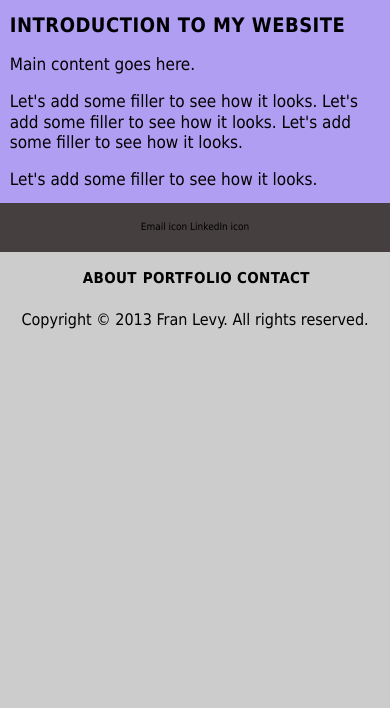
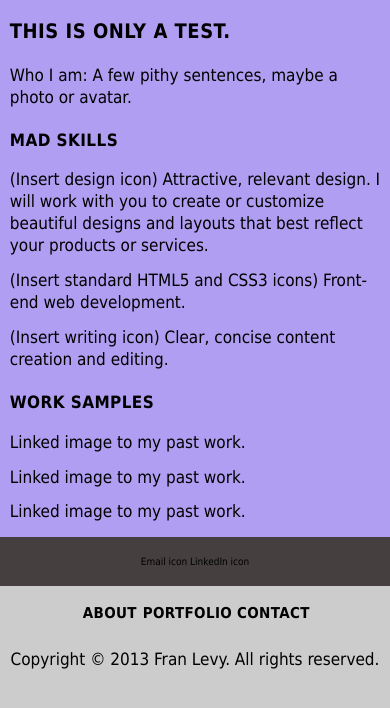
Before and after one commit to franlevy/franlevy, a PHP site: page / in a window 390 px wide. Shown: the part 57-765 px from the top of the page. Run offline with PHP 8.4, Linux system fonts and the light colour scheme; some libraries are stand-ins or nearby versions.

Commit message:
Changed the .small-bold-caps extend to a mixin, updated references to it throughout sass files. Fixed the jQuery controlling the navicon and slide-down main menu. The navicon and main menu now work properly at all screen sizes, with the main menu appearing without the navicon at larger screen sizes. Now, trying to make mobile devices recognize the proper screen size for my mobile design, instead of defaulting to a large screen size (zoomed out) on small devices like my phone.

```diff
--- a/index.html
+++ b/index.html
@@ -43,16 +43,34 @@
     <section>
       <div class='container'>
         <h2>
-          Introduction to my website
+          This is only a test.
         </h2>
         <p>
-          Main content goes here.
+          Who I am: A few pithy sentences, maybe a photo or avatar.
+        </p>
+        <h3>
+          Mad skills
+        </h3>
+        <p>
+          (Insert design icon) Attractive, relevant design. I will work with you to create or customize beautiful designs and layouts that best reflect your products or services.
         </p>
         <p>
-          Let's add some filler to see how it looks. Let's add some filler to see how it looks. Let's add some filler to see how it looks.
+          (Insert standard HTML5 and CSS3 icons) Front-end web development.
         </p>
         <p>
-          Let's add some filler to see how it looks.
+          (Insert writing icon) Clear, concise content creation and editing.
+        </p>
+        <h3>
+          Work Samples
+        </h3>
+        <p>
+          Linked image to my past work.
+        </p>
+        <p>
+          Linked image to my past work.
+        </p>
+        <p>
+          Linked image to my past work.
         </p>
       </div>
     </section>
--- a/javascript/script.js
+++ b/javascript/script.js
@@ -1,14 +1,31 @@
 /**** JAVASCRIPT ****/
 
-/* NAVICON JS */
-
-var navicon = ".navicon";
-
-var mainmenu = "#mainmenu";
+/* NAVICON FOR MOBILE MENU */
 
 $(document).ready(function() {
+
+    // Check browser window size to determine whether the main menu is hidden or visible
+    $(window).resize(function() {
+        // Add a set timeout to prevent resource hogging
+        myWinWidth(500);
+    });
+
+    function myWinWidth() {
+        var winWidth = $(window).width();
+        console.log(winWidth);
+            if(winWidth > 650){
+                     $("#mainmenu").show();
+            }
+        return false;
+    };
+
+    // Navicon and main menu variables and functions
+    var navicon = ".navicon";
+    var mainmenu = "#mainmenu";
+
     $("#mainmenu").hide();
+
     $(".navicon").click(function() {
-        $("#mainmenu").slideToggle("slow", 500);
+        $("#mainmenu").slideToggle("slow");
     });
 });
--- a/stylesheets/global.css
+++ b/stylesheets/global.css
@@ -37,8 +37,8 @@ a {
 p {
   font-size: 1.7em;
   font-weight: normal;
-  line-height: 1.2em;
-  padding-top: 1em; }
+  line-height: 1.3em;
+  padding-top: 0.75em; }
 
 h1 {
   font-family: Times, serif;
@@ -46,14 +46,22 @@ h1 {
   color: black; }
 
 h2 {
+  font-weight: bold;
   font-size: 2em;
-  line-height: 1.2em;
+  line-height: 2em;
   letter-spacing: 0.025em;
-  text-transform: uppercase; }
+  text-transform: uppercase;
+  padding-top: 0em; }
 
 h3 {
   color: black;
-  text-align: center; }
+  text-align: left;
+  font-weight: bold;
+  font-size: 1.7em;
+  line-height: 1.8em;
+  letter-spacing: 0.025em;
+  text-transform: uppercase;
+  padding-top: 1em; }
 
 h4 {
   font-family: Times, serif;
@@ -61,19 +69,11 @@ h4 {
   font-weight: normal;
   text-transform: capitalize;
   text-align: center;
-  line-height: 2em;
   color: #ef4137; }
 
 h5 {
-  font-size: 1.6em;
-  font-weight: normal;
-  line-height: 1.2em; }
-
-.small-bold-caps, h3, nav, .site-map {
-  font-weight: bold;
-  font-size: 1.5em;
-  letter-spacing: 0.025em;
-  text-transform: uppercase; }
+  font-size: 1.7em;
+  font-weight: normal; }
 
 a {
   text-decoration: none;
@@ -141,7 +141,13 @@ nav {
   float: left;
   text-align: left;
   width: 100%;
-  background-color: #a00000; }
+  background-color: #a00000;
+  font-weight: bold;
+  font-size: 1.5em;
+  line-height: 1.7em;
+  letter-spacing: 0.025em;
+  text-transform: uppercase;
+  padding-top: 0; }
   nav li:nth-child(2) {
     padding-top: 2.5%;
     padding-bottom: 2.5%; }
@@ -150,8 +156,8 @@ nav {
 section {
   width: 100%;
   background-color: #af9ef1;
-  padding-top: 2%;
-  padding-bottom: 2%; }
+  padding-top: 1.5%;
+  padding-bottom: 2.5%; }
 
 /*** FOOTER *** */
 footer {
@@ -165,7 +171,13 @@ footer {
 
 .site-map {
   padding-top: 5%;
-  padding-bottom: 5%; }
+  padding-bottom: 5%;
+  font-weight: bold;
+  font-size: 1.5em;
+  line-height: 1.7em;
+  letter-spacing: 0.025em;
+  text-transform: uppercase;
+  padding-top: 1em; }
   .site-map a:link, .site-map a:visited, .site-map a:hover, .site-map a:active, .site-map a:focus {
     padding: 0 2%;
     border-right-width: 0.15em;
@@ -188,7 +200,7 @@ footer {
   .site-map {
     padding-top: 2%;
     padding-bottom: 2%; } }
-/* Screen widths 6500px and greater */
+/* Screen widths 650px and greater */
 @media screen and (min-width: 650px) {
   .navicon {
     display: none; } }
--- a/stylesheets/sass/base/_mediaquery.sass
+++ b/stylesheets/sass/base/_mediaquery.sass
@@ -14,15 +14,13 @@
             top: 2%
             bottom: 2%
 
-/* Screen widths 6500px and greater */
+/* Screen widths 650px and greater */
 @media screen and (min-width: 650px)
     .navicon
         display: none
 
 
-
 /* General media queries */
-
 @viewport
     width: device-width
     zoom: 1
--- a/stylesheets/sass/modules/_footer.sass
+++ b/stylesheets/sass/modules/_footer.sass
@@ -14,7 +14,7 @@ footer
     padding:
         top: 5%
         bottom: 5%
-    @extend .small-bold-caps
+    +bold-caps(1.5em, 1.7em, 1em)
     a:link, a:visited, a:hover, a:active, a:focus
         padding: 0 2%
         border-right:
--- a/stylesheets/sass/modules/_nav.sass
+++ b/stylesheets/sass/modules/_nav.sass
@@ -26,7 +26,7 @@ nav
     text-align: left
     width: 100%
     background-color: $red-shadow
-    @extend .small-bold-caps
+    +bold-caps(1.5em, 1.7em, 0)
 
     li:nth-child(2)
         padding-top: 2.5%
--- a/stylesheets/sass/modules/_section.sass
+++ b/stylesheets/sass/modules/_section.sass
@@ -4,5 +4,5 @@ section
     width: 100%
     background-color: $blue
     padding:
-        top: 2%
-        bottom: 2%
+        top: 1.5%
+        bottom: 2.5%
```
Also changed, not shown: stylesheets/sass/base/_mixins.sass (+9 -0 lines), stylesheets/sass/base/_typography.sass (+6 -19 lines), 1 other file.
